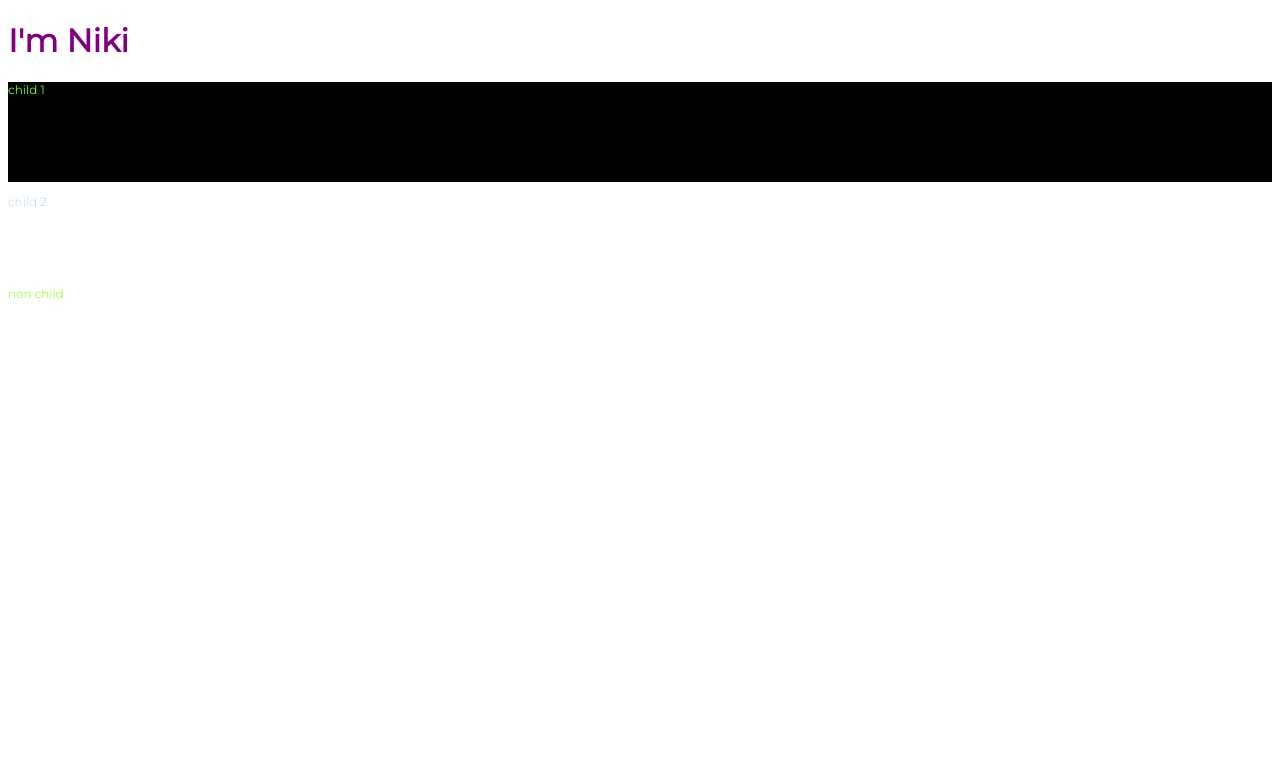
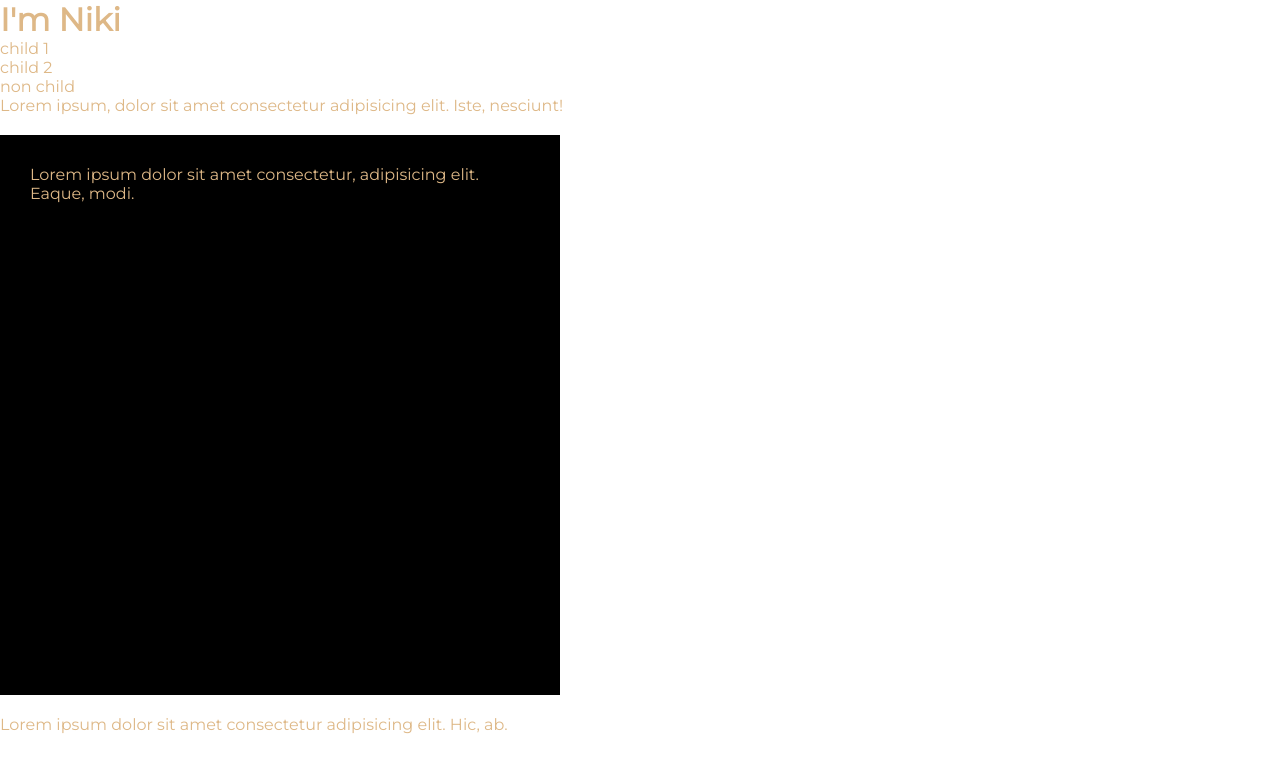
Before and after one commit to TN1k1/W1-practice, a plain HTML site: page frontend/index.html in a window 1280 px wide. Drawn offline with Linux system fonts and the light colour scheme.

```diff
--- a/frontend/index.html
+++ b/frontend/index.html
@@ -24,4 +24,17 @@
 	<p>non child</p>
 </body>
 
+	<span>
+		Lorem ipsum, dolor sit amet consectetur adipisicing elit. Iste, nesciunt!
+	</span>
+
+	<span class="box">
+		Lorem ipsum dolor sit amet consectetur, adipisicing elit. Eaque, modi.
+    </span>
+
+	<span>
+		Lorem ipsum dolor sit amet consectetur adipisicing elit. Hic, ab.
+    </span>
+
+</div>
 </html>
--- a/frontend/style.css
+++ b/frontend/style.css
@@ -1,40 +1,51 @@
-h1 {
-    color: blue
-}
+* {
+    margin: 0;
+    padding: 0;
+    border: 0;
+    outline: none;
+    /* box-sizing: border-box; */
+    background: transparent;
+    font-family: inherit;
+  }
 
-#blue {
-    color: lightblue;
-}
+  a {
+    text-decoration: none;
+  }
 
-h1.purple {
-    color: purple;
-}
+  a img {
+    border: none;
+  }
 
-p {
-    color: chartreuse;
-    font-size: 12px;
-}
+  button,
+  a {
+    cursor: pointer;
+    color: inherit;
+  }
 
-p.purple {
-    color: pink
-}
+  textarea {
+    resize: none;
+  }
+
+  button,
+  textarea,
+  select {
+    appearance: none !important;
+    border-radius: 0;
+  }
 
 body {
     color: burlywood;
     font-family: 'Montserrat', sans-serif;
-    font-weight: 300
+    width: 100vw;
+    height: 100vh;
 }
-
-div {
-    color: crimson;
+span {
+    display: block;
+    margin-bottom: 20px;
 }
-
-.container-1 {
+.box {
+    width: 500px;
+    height: 500px;
     background-color: black;
-    height: 100px;
-    font-weight: 400
+    padding: 30px;
 }
-
-p {
-    height: 80px
-}
```
